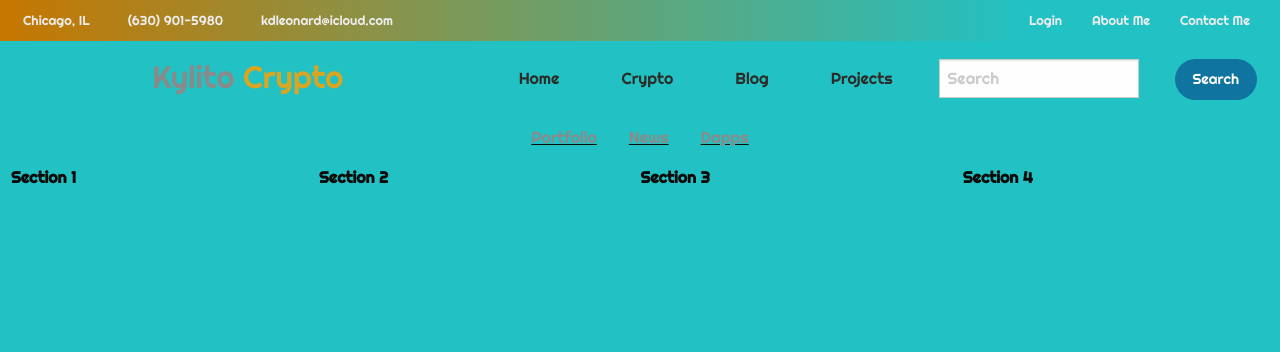
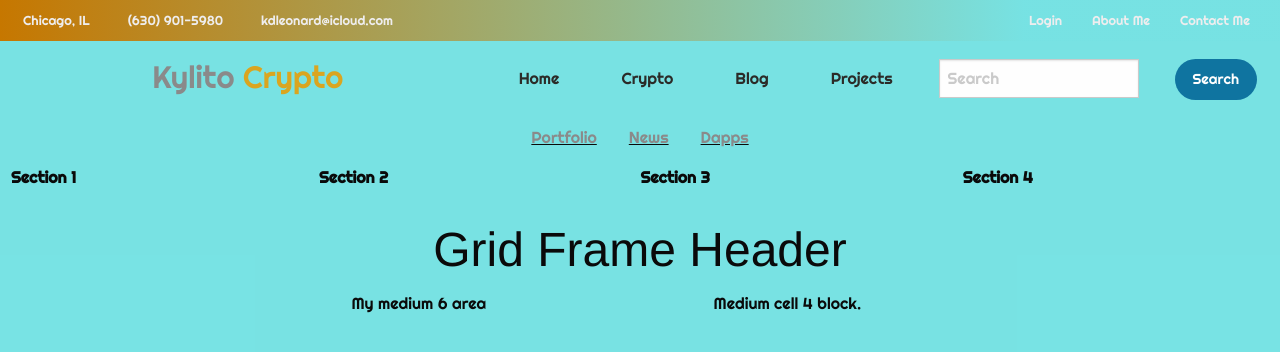
Before and after one commit to kdleonard93/KylitoExp, a website: page crypto.html in a window 1280 px wide. Drawn offline with Linux system fonts and the light colour scheme.

Commit message:
Style changes

```diff
--- a/crypto.html
+++ b/crypto.html
@@ -56,7 +56,6 @@
             </ul>
         </div>
     </div>
-
     <table>
         <thead>
             <tr>
@@ -67,6 +66,24 @@
             </tr>
         </thead>
     </table>
+    <div id="frame-nav">
+    <div class = "grid-y medium-grid-frame">
+        <div class= "cell shrink header medium-cell-block-container">
+            <h1>Grid Frame Header</h1>
+            <div class="grid-x grid-padding-x">
+                <div class="cell medium-6">
+                    My medium 6 area
+                </div>
+                <div class= "cell medium-4 medium-cell-block">
+                    <p>Medium cell 4 block.</p>
+                </div>
+                <div class= "cell medium-2 medium-cell-block">
+                <p style="width:40vw;">Medium 2 cell. Should overflow</p>
+                </div>
+            </div>
+        </div>
+    </div>
+</div>
 
 </body>
 
--- a/scss/_custom.scss
+++ b/scss/_custom.scss
@@ -7,7 +7,7 @@ body {
     width: 100%;
     padding: 0%;
     margin: 0%;
-    background: linear-gradient(90deg, #c67700 0%, #22C1C3 80%);
+    background: linear-gradient(90deg, #c67700 0%, rgba(107, 224, 226, .1) 80%);
 }
 
 .top-list {
@@ -116,7 +116,7 @@ span {
 
    html, body {
 
-    background-color:rgb(34, 193, 195);
+    background-color:rgba(107, 224, 226, .7);
     text-align: center;
 }
 
@@ -163,3 +163,8 @@ img {
 td {
     color: red;
 }
+
+#frame-nav {
+display: flex;
+justify-content: center;
+}
```
Also changed, not shown: css/app.css.
